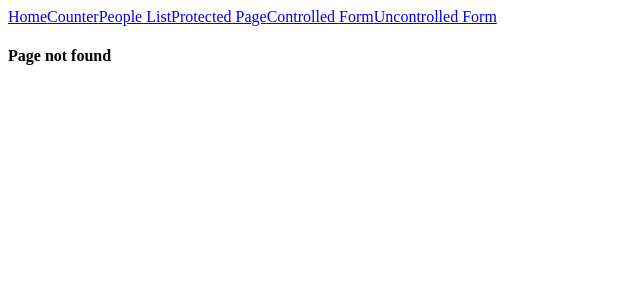
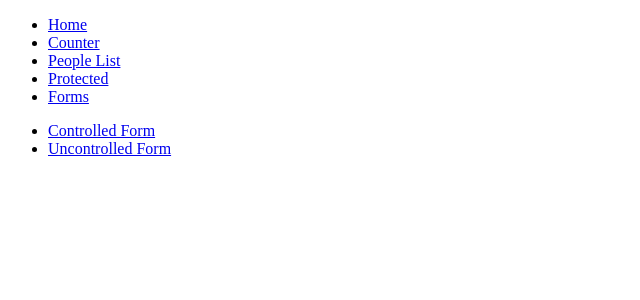
Before and after one commit to hwebz/learn-react-for-modern-web-applications, a React (Create React App) app: page /forms in a window 1280 px wide. Before the commit this address had no page. Shown: the top 300 px of the page, without its empty margins (0-640 px from the left). Built offline with nearby package versions, Linux system fonts and the light colour scheme.

Commit message:
Navbar routes

```diff
--- a/src/App.js
+++ b/src/App.js
@@ -1,5 +1,5 @@
 import React from 'react';
-import { BrowserRouter as Router, Route, Link, Switch } from 'react-router-dom';
+import { BrowserRouter as Router, Route, Switch } from 'react-router-dom';
 import {
     HomePage,
     CounterButtonPage,
@@ -9,16 +9,14 @@
     ControlledFormPage,
     UncontrolledFormPage
   } from './pages'
+import { NavBar } from './NavBar';
+import { FormsNavBar } from './FormsNavBar';
 
 function App() {
   return (
     <Router>
-      <Link to="/">Home</Link>
-      <Link to="/counter?startingValue=2">Counter</Link>
-      <Link to="/people-list">People List</Link>
-      <Link to="/protected">Protected Page</Link>
-      <Link to="/controlled">Controlled Form</Link>
-      <Link to="/uncontrolled">Uncontrolled Form</Link>
+      <NavBar />
+      <div className="App-header">
         <Switch>
           <Route path="/" exact>
             <HomePage />
@@ -32,16 +30,24 @@
           <Route path="/protected">
             <ProtectedPage />
           </Route>
-        <Route path="/controlled">
+          <Route path="/forms">
+            <Router>
+              <FormsNavBar />
+              <Switch>
+                <Route path="/forms/controlled">
                   <ControlledFormPage />
                 </Route>
-        <Route path="/uncontrolled">
+                <Route path="/forms/uncontrolled">
                   <UncontrolledFormPage />
+                </Route>
+              </Switch>
+            </Router>
           </Route>
           <Route>
             <NotFoundPage />
           </Route>
         </Switch>
+      </div>
     </Router>
   );
 }
--- /dev/null
+++ b/src/FormsNavBar.js
@@ -0,0 +1,13 @@
+import React from 'react';
+import { Link } from 'react-router-dom';
+
+export const FormsNavBar = () => (
+    <ul>
+        <li>
+            <Link to="/forms/controlled">Controlled Form</Link>
+        </li>
+        <li>
+            <Link to="/forms/uncontrolled">Uncontrolled Form</Link>
+        </li>
+    </ul>
+)
--- /dev/null
+++ b/src/NavBar.js
@@ -0,0 +1,22 @@
+import React from 'react';
+import { Link } from 'react-router-dom';
+
+export const NavBar = () => (
+    <ul>
+        <li>
+            <Link to="/">Home</Link>
+        </li>
+        <li>
+            <Link to="/counter?startingValue=2">Counter</Link>
+        </li>
+        <li>
+            <Link to="/people-list">People List</Link>
+        </li>
+        <li>
+            <Link to="/protected">Protected</Link>
+        </li>
+        <li>
+            <Link to="/forms">Forms</Link>
+        </li>
+    </ul>
+)
```
Lines whose indentation alone changed are shown as unchanged.
